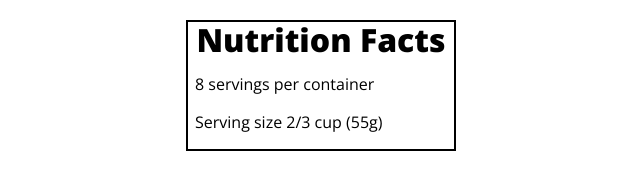
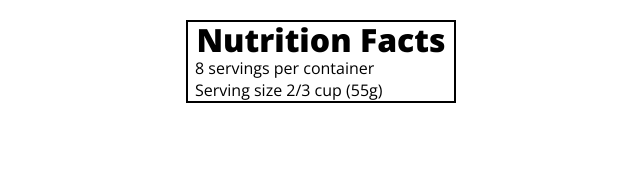
Before and after one commit to grecpt/FreeCode-Camp, a plain HTML site: page Nutrition-Label/index.html in a window 1280 px wide. Shown: the whole page, without its empty margins (319-959 px from the left). Drawn offline with nearby package versions, Linux system fonts and the light colour scheme.

Commit message:
Adding the p selector with no margin

```diff
--- a/Nutrition-Label/styles.css
+++ b/Nutrition-Label/styles.css
@@ -22,3 +22,7 @@
     text-align: center;
     margin: -4px 0;
 }
+
+p{
+    margin: 0;
+}
```
